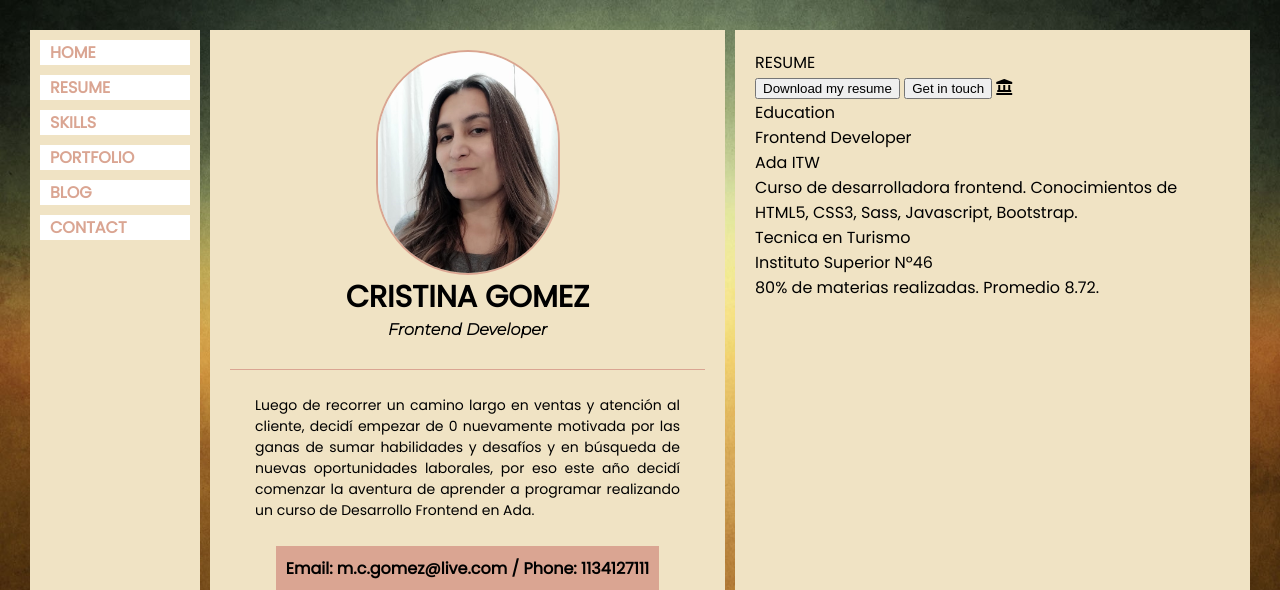
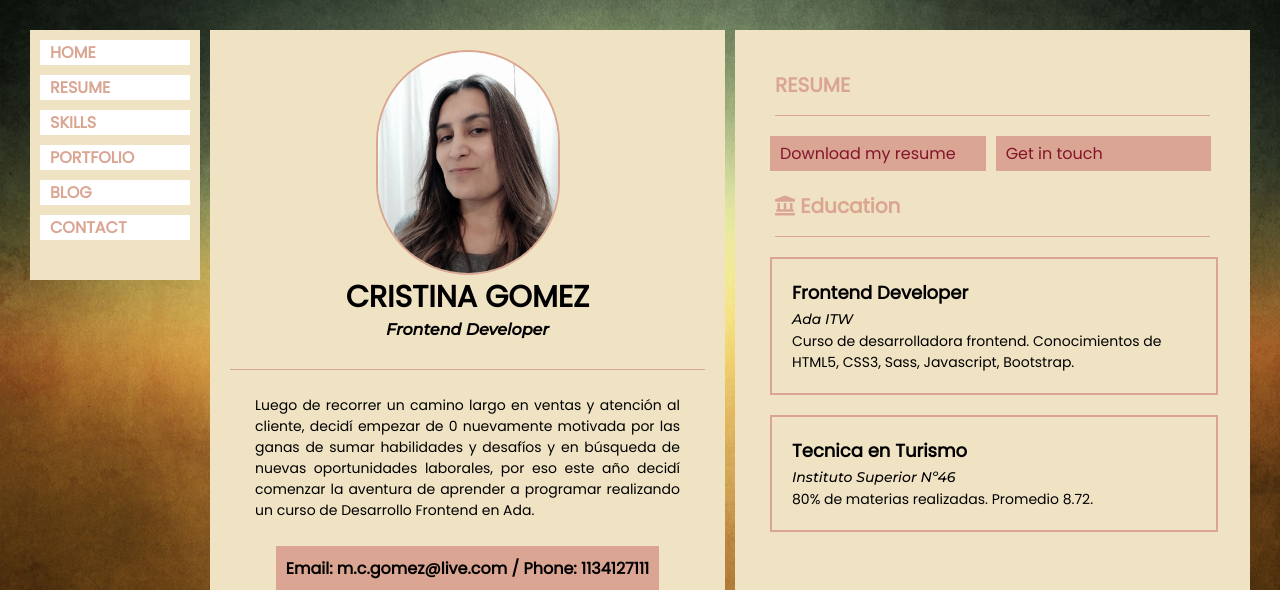
Before and after one commit to cristigomez/portfolio, a plain HTML site: page index.html in a window 1280 px wide. Shown: the top 590 px of the page. Drawn offline with Linux system fonts and the light colour scheme.

Commit message:
estilo de seccion dos y tres

```diff
--- a/index.html
+++ b/index.html
@@ -6,7 +6,7 @@
     <meta http-equiv="X-UA-Compatible" content="ie=edge">
     <link rel="stylesheet" href="https://use.fontawesome.com/releases/v5.8.2/css/all.css" integrity="sha384-oS3vJWv+0UjzBfQzYUhtDYW+Pj2yciDJxpsK1OYPAYjqT085Qq/1cq5FLXAZQ7Ay" crossorigin="anonymous">
     <link rel="stylesheet" href="style/style.css">
-    <link href="https://fonts.googleapis.com/css?family=Poppins|Montserrat:300i&display=swap" rel="stylesheet">
+    <link href="https://fonts.googleapis.com/css?family=Poppins|Montserrat:500i&display=swap" rel="stylesheet">
     <title>Portfolio</title>
 </head>
 <body>
@@ -39,16 +39,17 @@
         </section>
         <section class="thirdSection">
             <h3>RESUME</h3>
-            <button>Download my resume</button>
-            <button>Get in touch</button>
-            <i class="fas fa-landmark"></i>
-            <h4>Education</h4>
-            <div>
+            <nav>
+                <a href="#">Download my resume</a>
+                <a href="#">Get in touch</a>
+            </nav>
+            <h3><i class="fas fa-landmark"></i> Education</h3>
+            <div class="education">
                 <h5>Frontend Developer</h5>
                 <span>Ada ITW</span>
                 <p>Curso de desarrolladora frontend. Conocimientos de HTML5, CSS3, Sass, Javascript, Bootstrap.</p>
             </div>
-            <div>
+            <div class="education">
                 <h5>Tecnica en Turismo</h5>
                 <span>Instituto Superior Nº46</span>
                 <p>80% de materias realizadas. Promedio 8.72.</p>
--- a/style/style.scss
+++ b/style/style.scss
@@ -19,6 +19,9 @@ time, mark, audio, video {
 	vertical-align: baseline;
 }
 
+$mainColor: #daa592;
+$fontTitles: 'Montserrat', sans-serif;
+
 body{
     background-image: url("../image/apple-new.jpg");
     font-family: 'Poppins', sans-serif;
@@ -30,6 +33,7 @@ body{
         .firstSection{
             background-color: #f0e3c4;
             margin-right: 10px;
+            height: 250px;
             ul{
                 list-style: none;
                 li{
@@ -100,6 +104,56 @@ body{
             width: 40%;
             background-color: #f0e3c4;
             padding: 20px;
+            h3{
+                color: $mainColor;
+                font-size: 20px;
+                font-weight: bold;
+                padding-bottom: 15px;
+                border-bottom: 1px solid #daa592;
+                margin-bottom: 15px;
+            }
+            nav{
+                margin: 10px 15px;
+                width: 95%;
+                display: flex;
+                justify-content: space-around;
+                a{
+                    width: 50%;
+                    background-color: $mainColor;
+                    font-size: 18px;
+                    text-decoration: none;
+                    color: #83142c;
+                    font-size: 16px;
+                    padding: 5px 10px;
+                    margin-right: 10px;
+                }
+            }
+            h3{
+                margin: 20px;
+                i{
+                    color: $mainColor;
+
+                }
+            }
+            .education{
+                padding: 20px;
+                border: 2px solid #daa592;
+                margin-bottom: 20px;
+                width: 85%;
+                margin-left: 15px;
+                h5{
+                    color: black;
+                    font-weight: bold;
+                    font-size: 18px;
+                }
+                span{
+                    font-family: $fontTitles;
+                    font-size: 14px;
+                }
+                p{
+                    font-size: 14px;
+                }
+            }
         }
     }
 }
```
Also changed, not shown: style/style.css, 1 other file.
